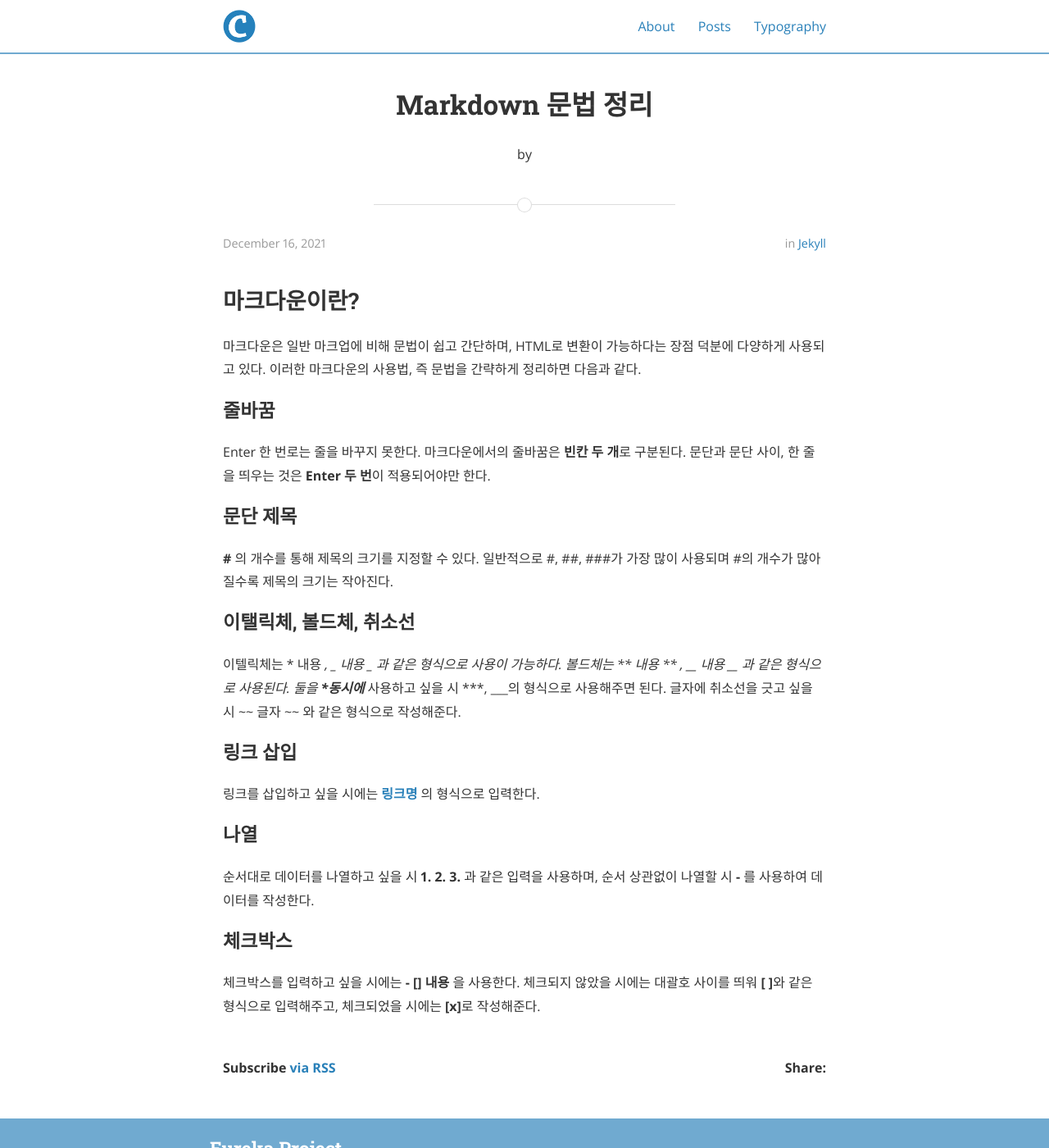
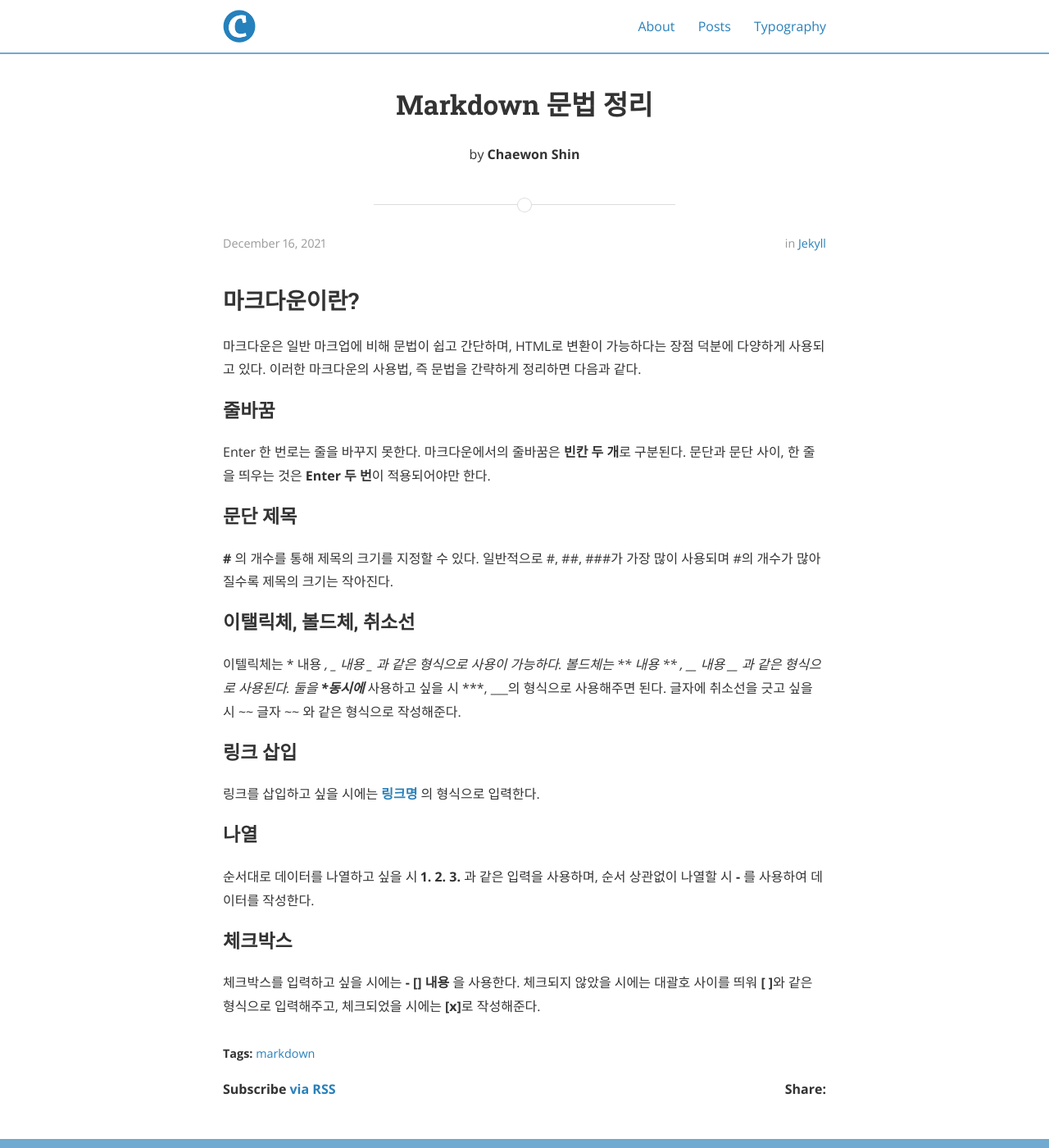
Before and after one commit to mirageciel/mirageciel.github.io, a Jekyll site: the page built from _posts/2021-12-16-Markdown.md, in a window 1280 px wide and 1400 px high. Shown: the whole window at 82% size. Built offline with Jekyll 4.4.1, drawn with Linux system fonts in a browser that asks for light colours; nearby versions of some CDN libraries.

Commit message:
add post

```diff
--- a/_posts/2021-12-16-Markdown.md
+++ b/_posts/2021-12-16-Markdown.md
@@ -2,7 +2,9 @@
 layout: post
 title: "Markdown 문법 정리"
 date: 2021-12-16
+author: Chaewon Shin
 categories: Jekyll
+tags: markdown
 ---
 
 ## 마크다운이란?
```
